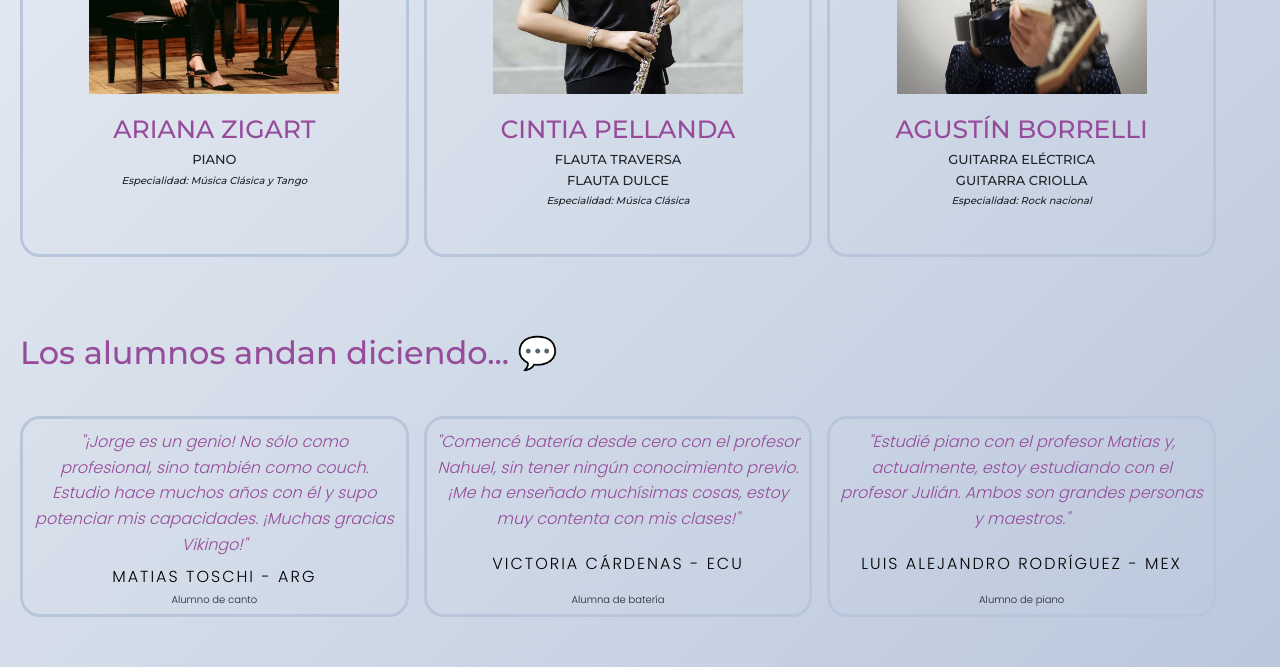
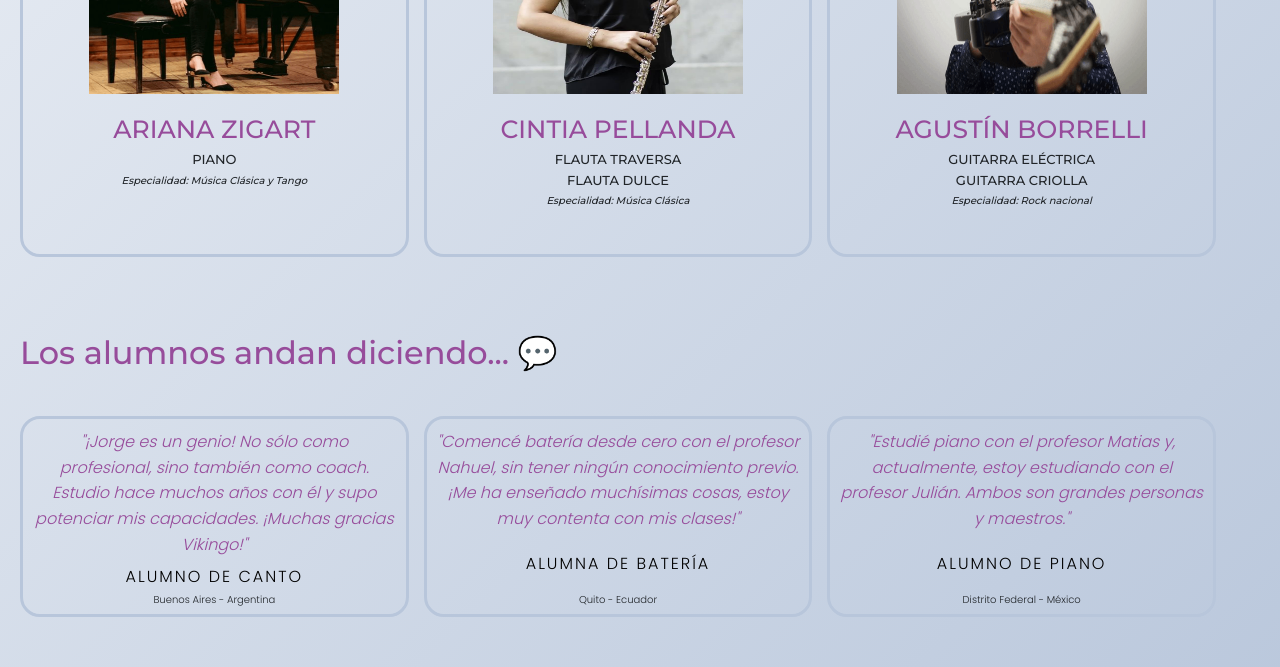
Before and after one commit to joanadiaco/IdeaDiacoSASS, a website: page staff.html in a window 1280 px wide. Shown: the part 2002-2669 px from the top of the page. Drawn offline with nearby package versions, Linux system fonts and the light colour scheme.

Commit message:
modificaciones en staff

```diff
--- a/staff.html
+++ b/staff.html
@@ -173,19 +173,19 @@
         </section>
         <section class="sectionTestimonios wow animate__animated animate__backInLeft">  <!--Contenedor con divs adentro (cada div contiene un testimonio) -->
             <div class="divTestimonio">
-                <p>"¡Jorge es un genio! No sólo como profesional, sino también como couch. Estudio hace muchos años con él y supo potenciar mis capacidades. ¡Muchas gracias Vikingo!"</p>
-                <h3>Matias Toschi - Arg</h3>
-                <h4>Alumno de canto</h4>
+                <p>"¡Jorge es un genio! No sólo como profesional, sino también como coach. Estudio hace muchos años con él y supo potenciar mis capacidades. ¡Muchas gracias Vikingo!"</p>
+                <h3>Alumno de canto</h3>
+                <h4>Buenos Aires - Argentina</h4>
             </div>
             <div class="divTestimonio">
                 <p>"Comencé batería desde cero con el profesor Nahuel, sin tener ningún conocimiento previo. ¡Me ha enseñado muchísimas cosas, estoy muy contenta con mis clases!"</p>
-                <h3>Victoria Cárdenas - Ecu</h3>
-                <h4>Alumna de batería</h4>
+                <h3>Alumna de batería</h3>
+                <h4>Quito - Ecuador</h4>
             </div>
             <div class="divTestimonio">
                 <p>"Estudié piano con el profesor Matias y, actualmente, estoy estudiando con el profesor Julián. Ambos son grandes personas y maestros."</p>
-                <h3>Luis Alejandro Rodríguez - Mex</h3>
-                <h4>Alumno de piano</h4>
+                <h3>Alumno de piano</h3>
+                <h4>Distrito Federal - México</h4>
             </div>
         </section>
     </main>
```
Also changed, not shown: Wireframe/Wireframe_IdeaDiaco.png (deleted), 1 other file.
